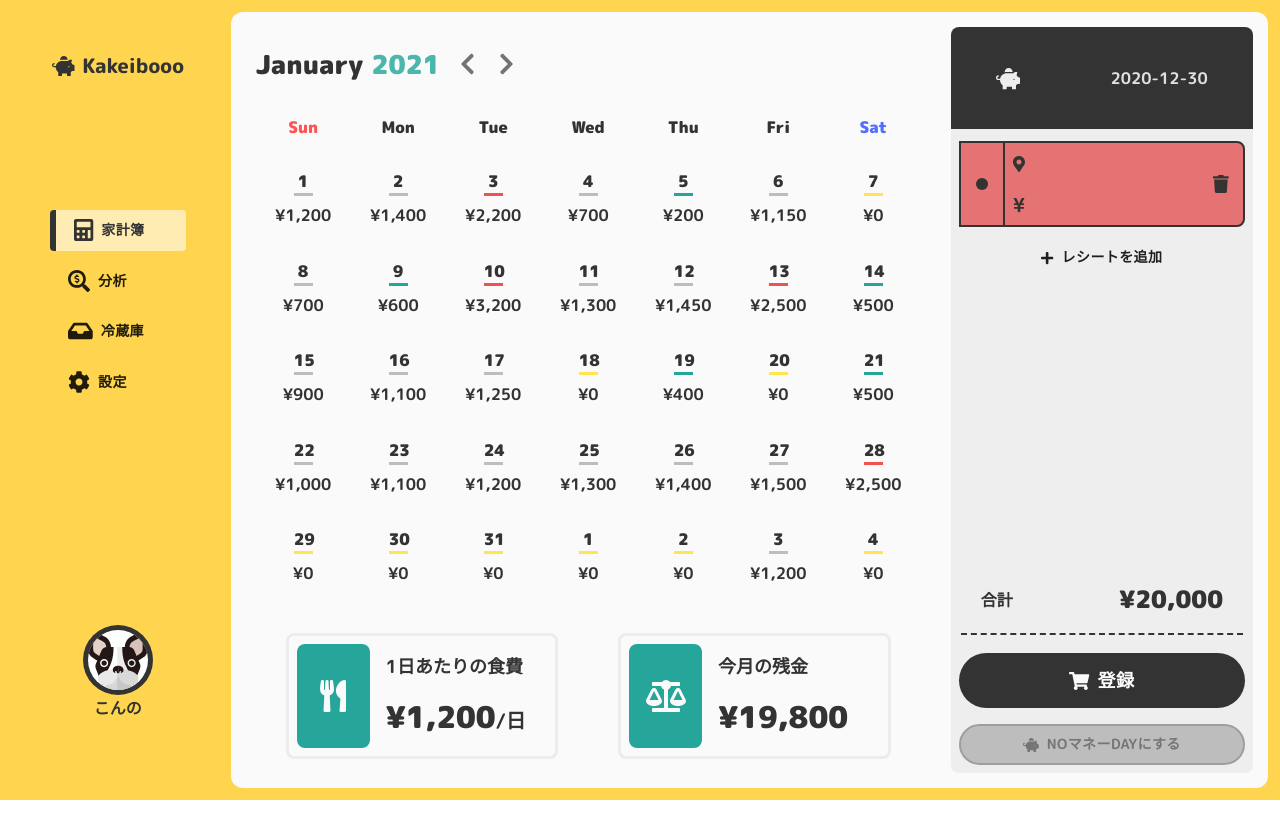
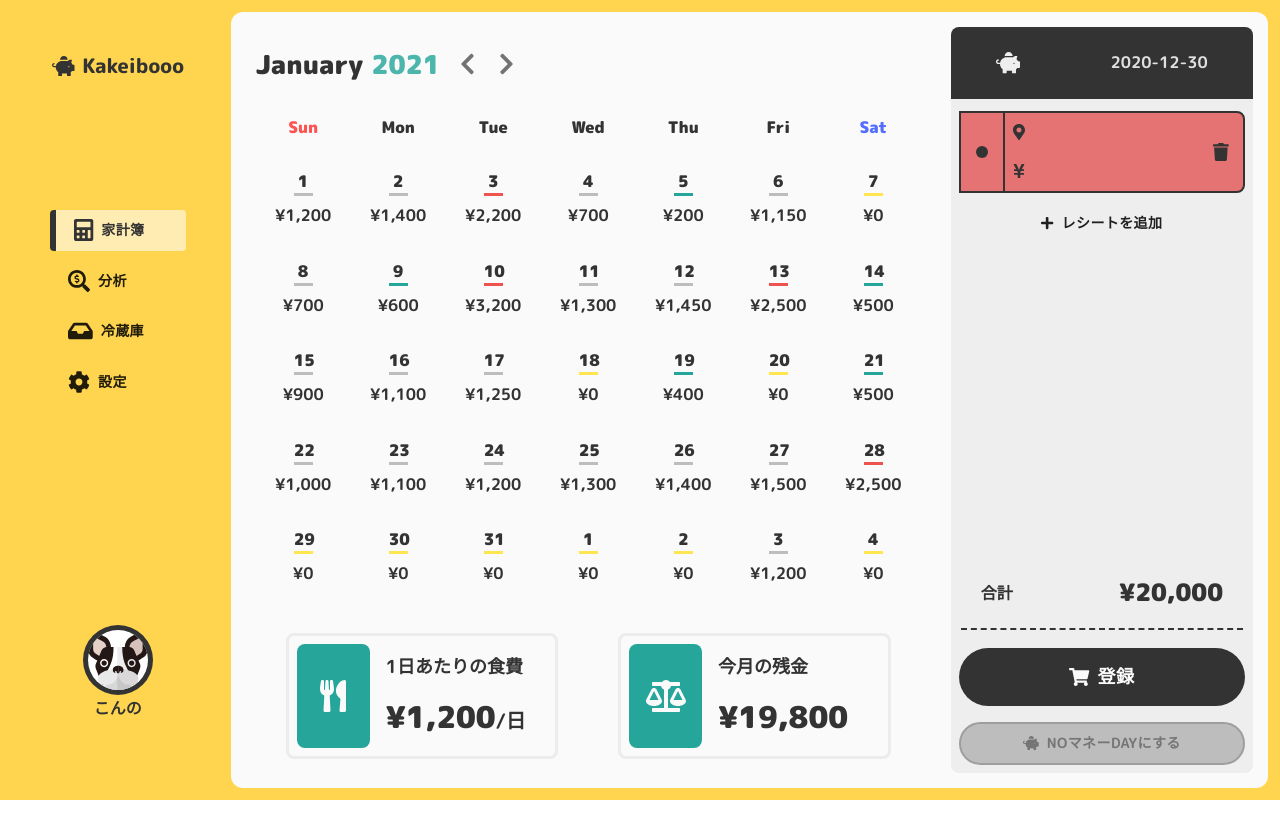
Before and after one commit to konno-yu/kakeibooo-react, a React (Create React App) app: page /household in a window 1280 px wide. Both pictures are taken after a click on the button "レシートを追加". Built offline with nearby package versions, Linux system fonts and the light colour scheme.

Commit message:
:notebook: Change element height and font color

```diff
--- a/src/household/HouseholdAccount.scss
+++ b/src/household/HouseholdAccount.scss
@@ -16,7 +16,7 @@
             display: flex;
             justify-content: space-around;
             align-items: center;
-            height: 15%;
+            height: 10%;
             color: #E0E0E0
         }
         .input-part {
@@ -31,7 +31,7 @@
                 background: #E57373;
                 border: 2px solid #333;
                 border-radius: 0 8px 8px 0;
-                height: 20%;
+                height: 18%;
                 display: flex;
                 flex-direction: row;
                 justify-content: center;
@@ -75,6 +75,7 @@
                 }
                 input {
                     padding: 0 !important;
+                    color: #333333;
                 }
             }
 
```
